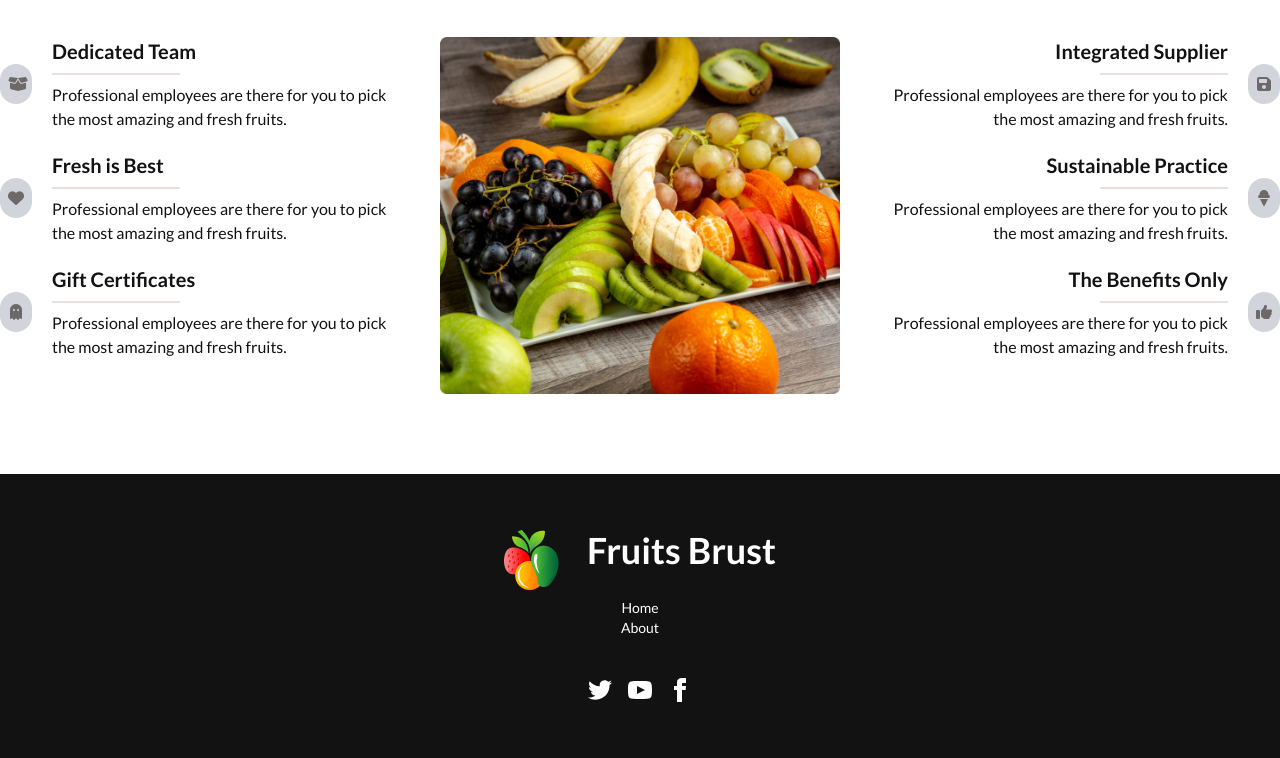
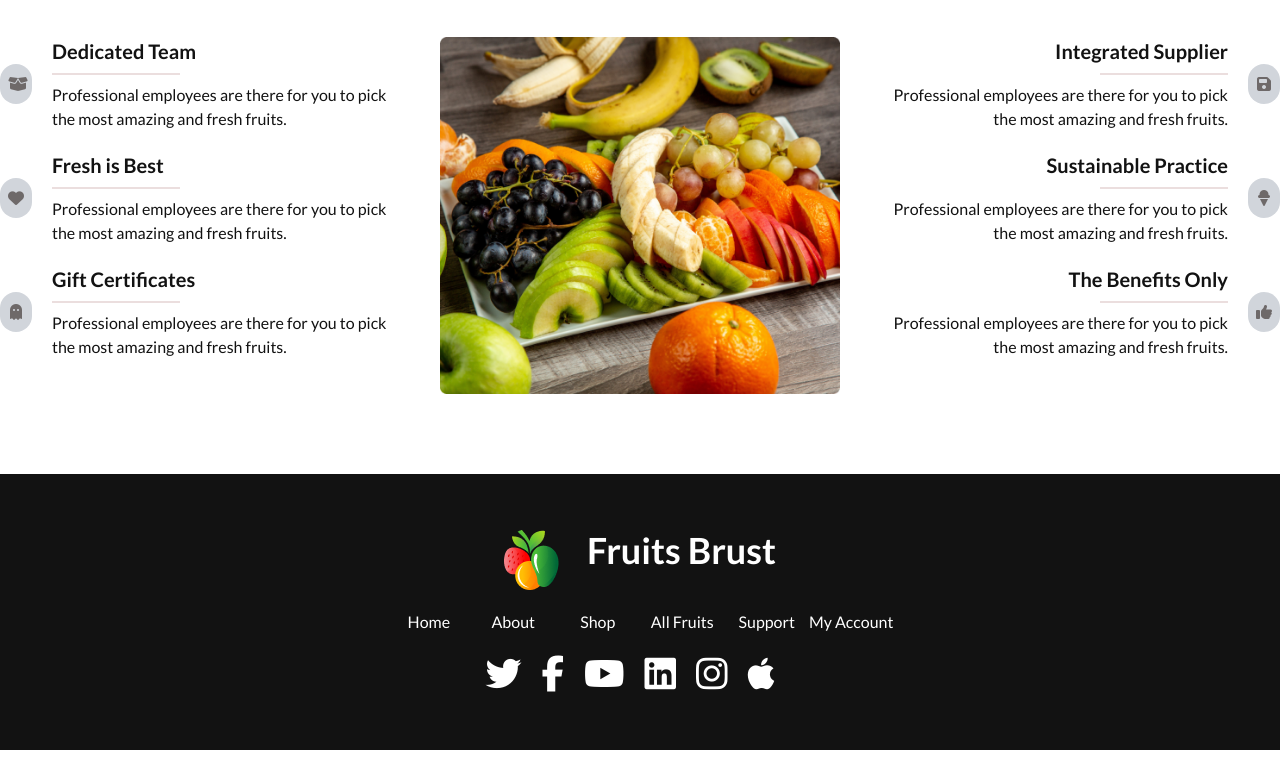
Before and after one commit to Arahman75/B8A3-fruit-brust, a plain HTML site: page index.html in a window 1280 px wide. Shown: the part 2759-3517 px from the top of the page. Drawn offline with nearby package versions, Linux system fonts and the light colour scheme.

Commit message:
added the footer section

```diff
--- a/index.html
+++ b/index.html
@@ -498,39 +498,33 @@
 
         <!-- choose section start here -->
     </main>
-    <footer class="footer footer-center p-14 bg-[#121212] text-white">
-        <div>
-            <div class="flex">
-                <img class="mr-4 lg:mr-7" src="./images/logo.png" alt="">
-                <h3 class="text-xl lg:text-4xl font-bold">Fruits Brust</h3>
-            </div>
+    <footer class="p-14  bg-[#121212] text-white">
+        <div class="flex justify-center">
             <div>
-                <p>Home</p>
-                <p>About</p>
+                <div class="flex justify-center mb-5">
+                    <img class="mr-4 lg:mr-7" src="./images/logo.png" alt="">
+                    <h3 class="text-xl lg:text-4xl font-bold">Fruits Brust</h3>
+                </div>
+                <div class="grid grid-cols-3 lg:grid-cols-6 text-center">
+                    <p class="text-base">Home</p>
+                    <p class="text-base">About</p>
+                    <p class="text-base">Shop</p>
+                    <p class="text-base">All Fruits</p>
+                    <p class="text-base">Support</p>
+                    <p class="text-base">My Account</p>
+                </div>
+                <div class="flex text-center justify-center items-center mt-5">
+                    <i class="fa-brands text-4xl mr-5 fa-twitter"></i>
+                    <i class="fa-brands text-4xl mr-5 fa-facebook-f"></i>
+                    <i class="fa-brands text-4xl mr-5 fa-youtube"></i>
+                    <i class="fa-brands text-4xl mr-5 fa-linkedin"></i>
+                    <i class="fa-brands text-4xl mr-5 fa-instagram"></i>
+                    <i class="fa-brands text-4xl mr-5 fa-apple"></i>
+                </div>
             </div>
         </div>
-        <div>
-            <div class="grid grid-flow-col gap-4">
-                <a><svg xmlns="http://www.w3.org/2000/svg" width="24" height="24" viewBox="0 0 24 24"
-                        class="fill-current">
-                        <path
-                            d="M24 4.557c-.883.392-1.832.656-2.828.775 1.017-.609 1.798-1.574 2.165-2.724-.951.564-2.005.974-3.127 1.195-.897-.957-2.178-1.555-3.594-1.555-3.179 0-5.515 2.966-4.797 6.045-4.091-.205-7.719-2.165-10.148-5.144-1.29 2.213-.669 5.108 1.523 6.574-.806-.026-1.566-.247-2.229-.616-.054 2.281 1.581 4.415 3.949 4.89-.693.188-1.452.232-2.224.084.626 1.956 2.444 3.379 4.6 3.419-2.07 1.623-4.678 2.348-7.29 2.04 2.179 1.397 4.768 2.212 7.548 2.212 9.142 0 14.307-7.721 13.995-14.646.962-.695 1.797-1.562 2.457-2.549z">
-                        </path>
-                    </svg></a>
-                <a><svg xmlns="http://www.w3.org/2000/svg" width="24" height="24" viewBox="0 0 24 24"
-                        class="fill-current">
-                        <path
-                            d="M19.615 3.184c-3.604-.246-11.631-.245-15.23 0-3.897.266-4.356 2.62-4.385 8.816.029 6.185.484 8.549 4.385 8.816 3.6.245 11.626.246 15.23 0 3.897-.266 4.356-2.62 4.385-8.816-.029-6.185-.484-8.549-4.385-8.816zm-10.615 12.816v-8l8 3.993-8 4.007z">
-                        </path>
-                    </svg></a>
-                <a><svg xmlns="http://www.w3.org/2000/svg" width="24" height="24" viewBox="0 0 24 24"
-                        class="fill-current">
-                        <path
-                            d="M9 8h-3v4h3v12h5v-12h3.642l.358-4h-4v-1.667c0-.955.192-1.333 1.115-1.333h2.885v-5h-3.808c-3.596 0-5.192 1.583-5.192 4.615v3.385z">
-                        </path>
-                    </svg></a>
-            </div>
-        </div>
+
+
     </footer>
 </body>
 
```
